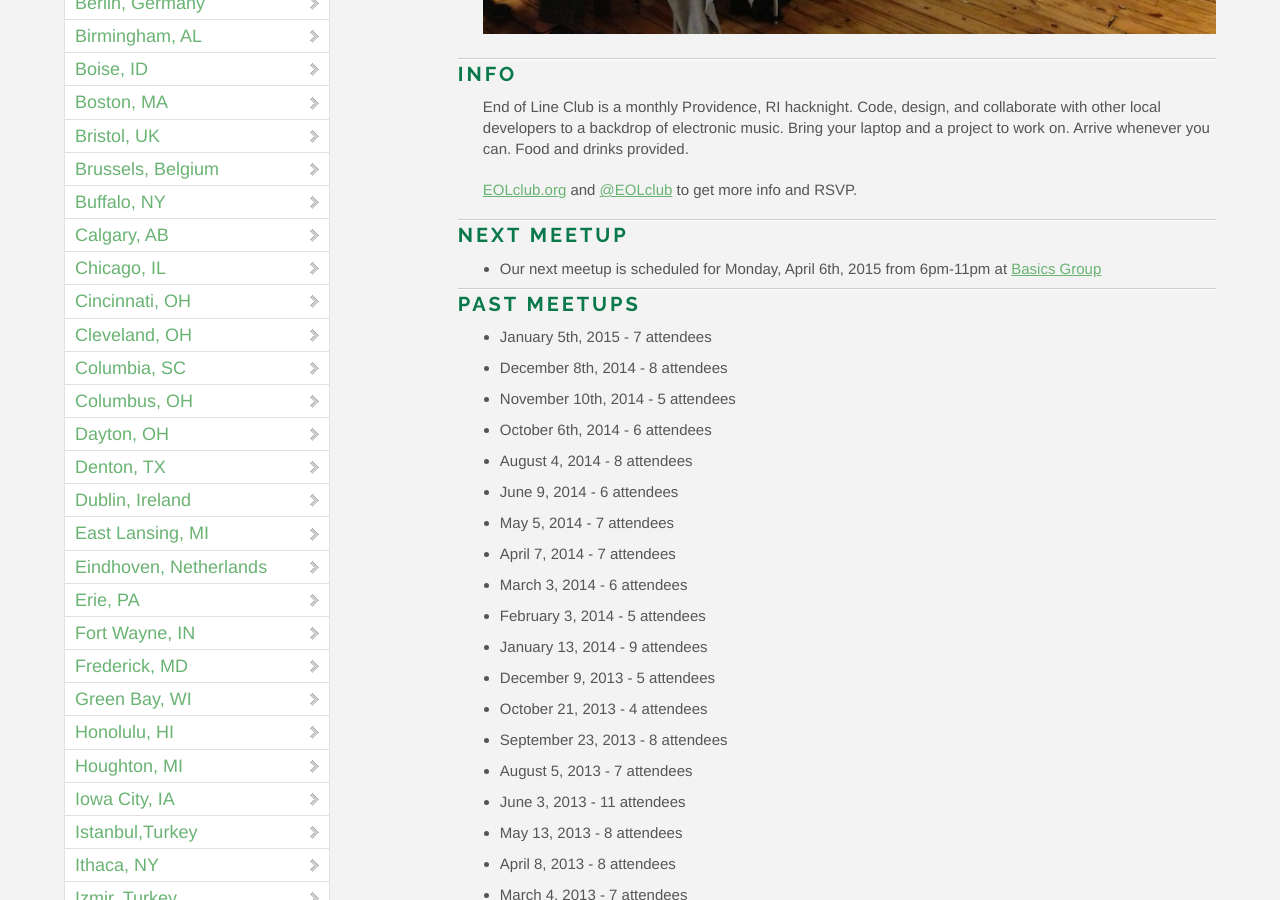
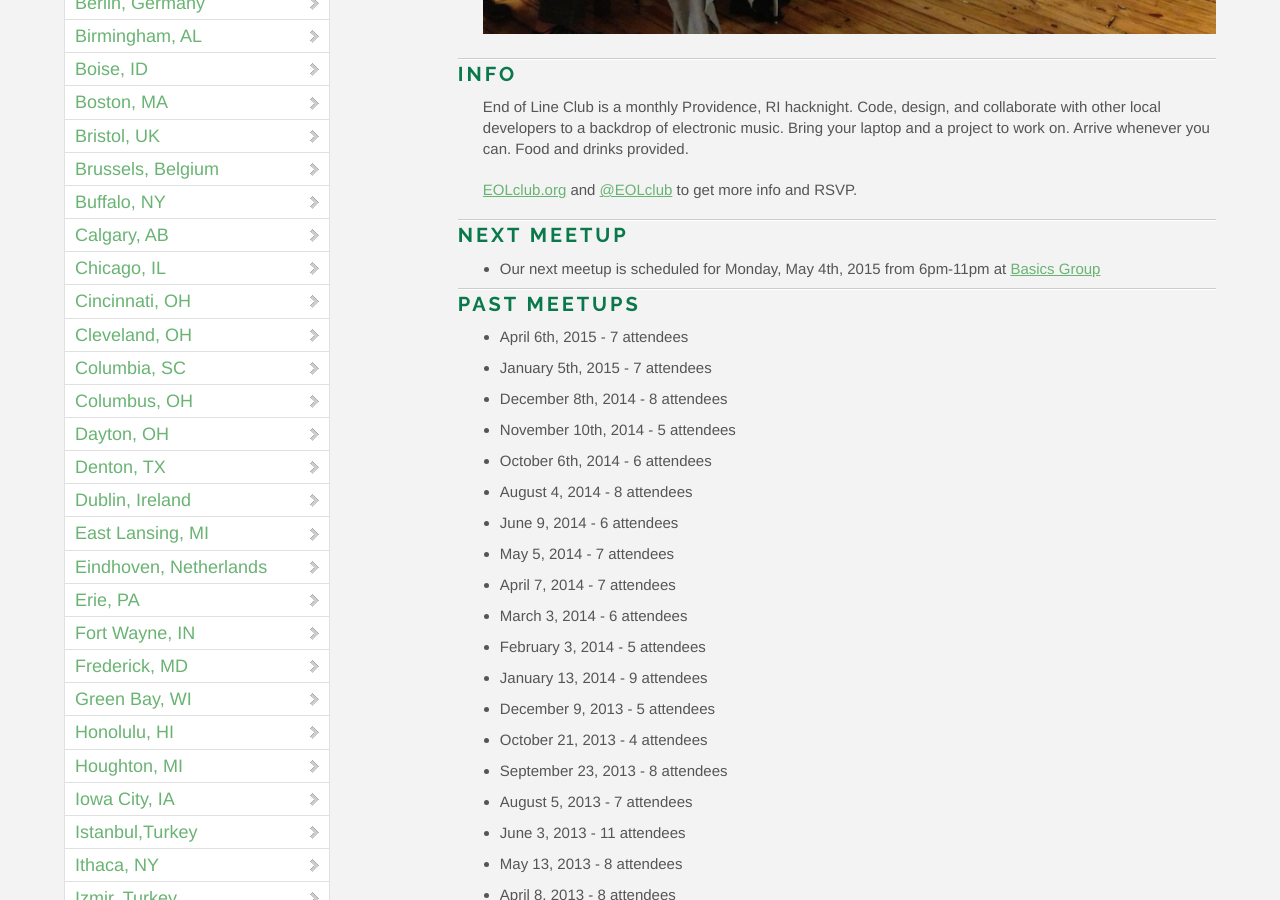
Before and after one commit to OpenHack/openhack.github.com, a Jekyll site: the page built from providence/index.markdown, in a window 1280 px wide and 900 px high, scrolled down 594 px. Built offline with Jekyll 4.4.1, drawn with Linux system fonts in a browser that asks for light colours; nearby versions of some CDN libraries; comment, search, counter and statistics services are not loaded.

Commit message:
Schedule Providence 5/4 meetup

```diff
--- a/providence/index.markdown
+++ b/providence/index.markdown
@@ -15,10 +15,11 @@
 
 ### Next meetup
 
-* Our next meetup is scheduled for Monday, April 6th, 2015 from 6pm-11pm at [Basics Group](http://basicsgroup.com)
+* Our next meetup is scheduled for Monday, May 4th, 2015 from 6pm-11pm at [Basics Group](http://basicsgroup.com)
 
 ### Past meetups
 
+* April 6th, 2015 - 7 attendees
 * January 5th, 2015 - 7 attendees
 * December 8th, 2014 - 8 attendees
 * November 10th, 2014 - 5 attendees
```
